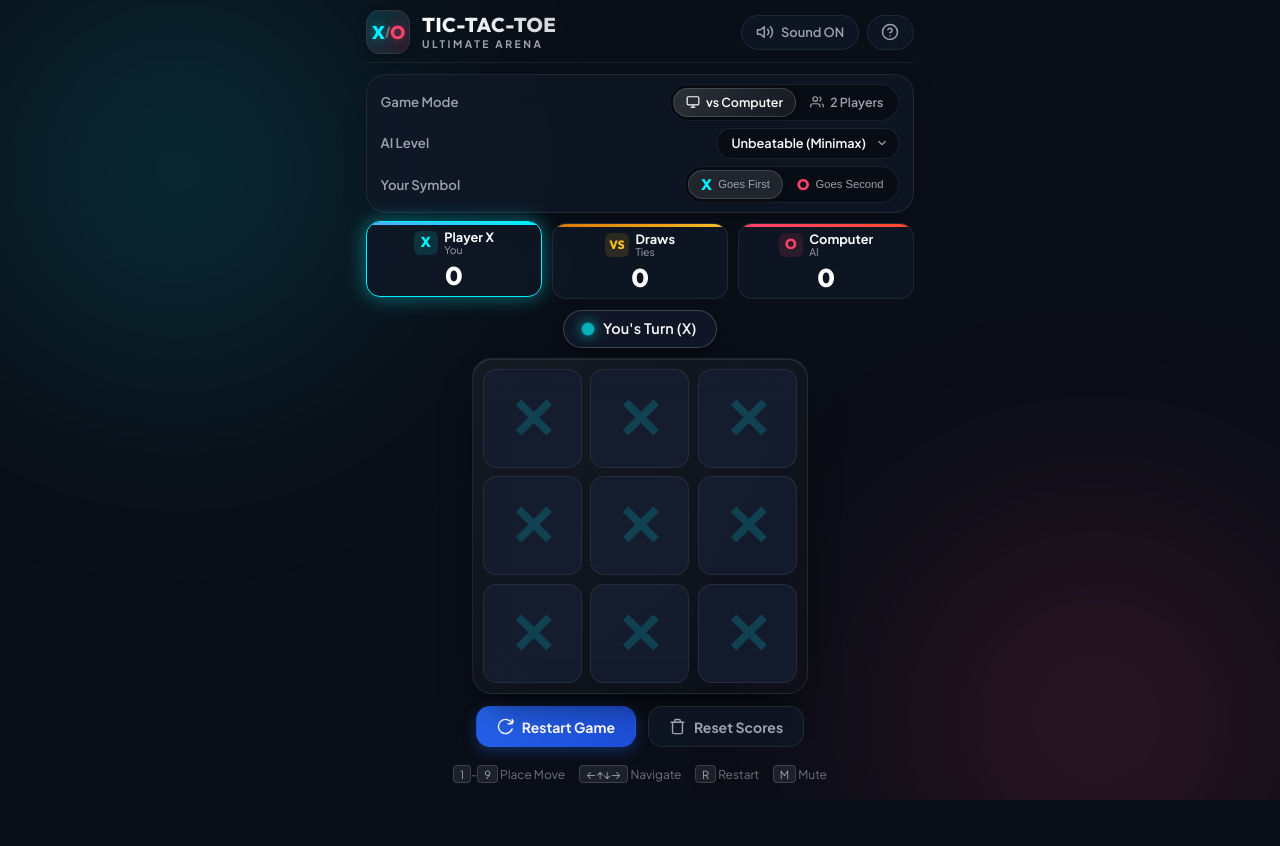
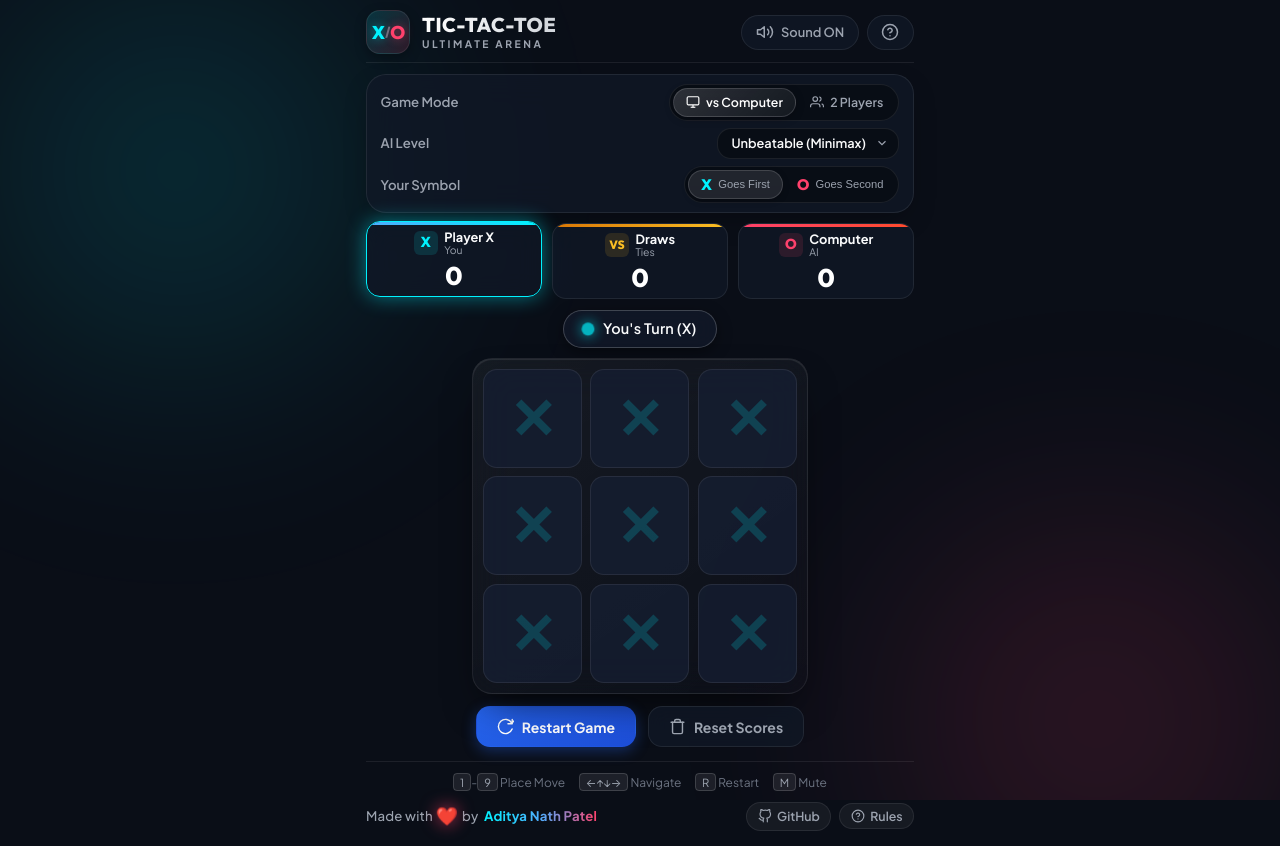
Before and after one commit to adityanathpatel/Tic-Toc-Toe, a React (Vite) app: page / in a window 1280 px wide. Before the commit the page ends 800 px from the top, so only its background shows below. Built offline with nearby package versions, Linux system fonts and the light colour scheme.

Commit message:
feat: add modern animated footer with attribution to Aditya Nath Patel

```diff
--- a/src/App.css
+++ b/src/App.css
@@ -728,8 +728,19 @@
 }
 
 /* ==========================================================================
-   Keyboard Shortcuts Hint Legend
+   Impressive App Footer
    ========================================================================== */
+.app-footer {
+  width: 100%;
+  margin-top: auto;
+  padding-top: 0.75rem;
+  border-top: 1px solid var(--border-subtle);
+  display: flex;
+  flex-direction: column;
+  align-items: center;
+  gap: 0.65rem;
+}
+
 .keyboard-hint {
   display: flex;
   flex-wrap: wrap;
@@ -737,7 +748,6 @@
   gap: 0.85rem;
   font-size: 0.75rem;
   color: var(--text-subtle);
-  margin-top: auto;
 }
 
 .keyboard-hint kbd {
@@ -748,6 +758,102 @@
   font-family: inherit;
   font-size: 0.7rem;
   color: var(--text-muted);
+}
+
+.footer-content {
+  width: 100%;
+  display: flex;
+  align-items: center;
+  justify-content: space-between;
+  flex-wrap: wrap;
+  gap: 0.6rem;
+  font-size: 0.825rem;
+  color: var(--text-muted);
+}
+
+.footer-credits {
+  display: inline-flex;
+  align-items: center;
+  gap: 0.35rem;
+  font-weight: 500;
+  letter-spacing: 0.2px;
+}
+
+.heart-icon {
+  display: inline-block;
+  font-size: 0.9rem;
+  animation: pulseHeart 1.5s ease-in-out infinite;
+  transform-origin: center;
+}
+
+@keyframes pulseHeart {
+  0%, 100% {
+    transform: scale(1);
+    filter: drop-shadow(0 0 2px rgba(255, 65, 108, 0.4));
+  }
+  50% {
+    transform: scale(1.3);
+    filter: drop-shadow(0 0 8px rgba(255, 65, 108, 0.8));
+  }
+}
+
+.author-link {
+  font-weight: 700;
+  background: linear-gradient(90deg, #00f2fe, #4facfe, #ff416c);
+  -webkit-background-clip: text;
+  -webkit-text-fill-color: transparent;
+  text-decoration: none;
+  transition: filter var(--transition-normal);
+  position: relative;
+}
+
+.author-link:hover {
+  filter: drop-shadow(0 0 8px rgba(0, 242, 254, 0.6));
+}
+
+.author-link:focus-visible {
+  outline: 2px solid var(--x-primary);
+  border-radius: 4px;
+}
+
+.footer-links {
+  display: inline-flex;
+  align-items: center;
+  gap: 0.5rem;
+}
+
+.footer-link-pill {
+  background: rgba(255, 255, 255, 0.05);
+  border: 1px solid var(--border-subtle);
+  border-radius: var(--radius-full);
+  color: var(--text-muted);
+  font-family: inherit;
+  font-size: 0.775rem;
+  font-weight: 600;
+  padding: 0.25rem 0.65rem;
+  text-decoration: none;
+  display: inline-flex;
+  align-items: center;
+  gap: 0.35rem;
+  cursor: pointer;
+  transition: all var(--transition-normal);
+}
+
+.footer-link-pill:hover {
+  background: rgba(255, 255, 255, 0.1);
+  color: var(--text-main);
+  border-color: var(--border-active);
+  transform: translateY(-1px);
+}
+
+.footer-link-pill:focus-visible {
+  outline: 2px solid var(--x-primary);
+}
+
+.footer-icon {
+  width: 14px;
+  height: 14px;
+  flex-shrink: 0;
 }
 
 /* ==========================================================================
--- a/src/App.jsx
+++ b/src/App.jsx
@@ -5,7 +5,7 @@ import ScoreBoard from './components/ScoreBoard';
 import StatusIndicator from './components/StatusIndicator';
 import GameBoard from './components/GameBoard';
 import ActionToolbar from './components/ActionToolbar';
-import KeyboardHint from './components/KeyboardHint';
+import Footer from './components/Footer';
 import ResultModal from './components/ResultModal';
 import HelpModal from './components/HelpModal';
 import { checkWin, checkDraw, getBestMove } from './utils/minimax';
@@ -341,7 +341,7 @@ export default function App() {
           onResetScores={handleResetScores}
         />
 
-        <KeyboardHint />
+        <Footer onOpenHelp={() => setIsHelpModalOpen(true)} />
       </div>
 
       <ResultModal
--- /dev/null
+++ b/src/components/Footer.jsx
@@ -0,0 +1,62 @@
+import React from 'react';
+
+export default function Footer({ onOpenHelp }) {
+  return (
+    <footer className="app-footer">
+      {/* Keyboard Shortcuts Hint Bar */}
+      <div className="keyboard-hint" aria-hidden="true">
+        <span><kbd>1</kbd>-<kbd>9</kbd> Place Move</span>
+        <span><kbd>&larr;&uarr;&darr;&rarr;</kbd> Navigate</span>
+        <span><kbd>R</kbd> Restart</span>
+        <span><kbd>M</kbd> Mute</span>
+      </div>
+
+      {/* Main Footer Container */}
+      <div className="footer-content">
+        <div className="footer-credits">
+          <span>Made with</span>
+          <span className="heart-icon" aria-label="love">❤️</span>
+          <span>by</span>
+          <a
+            href="https://github.com/adityanathpatel"
+            target="_blank"
+            rel="noopener noreferrer"
+            className="author-link"
+            title="Visit Aditya Nath Patel's GitHub profile"
+          >
+            Aditya Nath Patel
+          </a>
+        </div>
+
+        <div className="footer-links">
+          <a
+            href="https://github.com/adityanathpatel/Tic-Toc-Toe"
+            target="_blank"
+            rel="noopener noreferrer"
+            className="footer-link-pill"
+            title="Star repository on GitHub"
+          >
+            <svg className="footer-icon" viewBox="0 0 24 24" fill="none" stroke="currentColor" strokeWidth="2" strokeLinecap="round" strokeLinejoin="round">
+              <path d="M9 19c-5 1.5-5-2.5-7-3m14 6v-3.87a3.37 3.37 0 0 0-.94-2.61c3.14-.35 6.44-1.54 6.44-7A5.44 5.44 0 0 0 20 4.77 5.07 5.07 0 0 0 19.91 1S18.73.65 16 2.48a13.38 13.38 0 0 0-7 0C6.27.65 5.09 1 5.09 1A5.07 5.07 0 0 0 5 4.77a5.44 5.44 0 0 0-1.5 3.78c0 5.42 3.3 6.61 6.44 7A3.37 3.37 0 0 0 9 18.13V22"></path>
+            </svg>
+            <span>GitHub</span>
+          </a>
+
+          <button
+            type="button"
+            className="footer-link-pill help-pill"
+            onClick={onOpenHelp}
+            title="View Rules and Controls"
+          >
+            <svg className="footer-icon" viewBox="0 0 24 24" fill="none" stroke="currentColor" strokeWidth="2" strokeLinecap="round" strokeLinejoin="round">
+              <circle cx="12" cy="12" r="10"></circle>
+              <path d="M9.09 9a3 3 0 0 1 5.83 1c0 2-3 3-3 3"></path>
+              <line x1="12" y1="17" x2="12.01" y2="17"></line>
+            </svg>
+            <span>Rules</span>
+          </button>
+        </div>
+      </div>
+    </footer>
+  );
+}
--- a/src/components/KeyboardHint.jsx
+++ /dev/null
@@ -1,12 +0,0 @@
-import React from 'react';
-
-export default function KeyboardHint() {
-  return (
-    <div className="keyboard-hint" aria-hidden="true">
-      <span><kbd>1</kbd>-<kbd>9</kbd> Place Move</span>
-      <span><kbd>&larr;&uarr;&darr;&rarr;</kbd> Navigate</span>
-      <span><kbd>R</kbd> Restart</span>
-      <span><kbd>M</kbd> Mute</span>
-    </div>
-  );
-}
```
